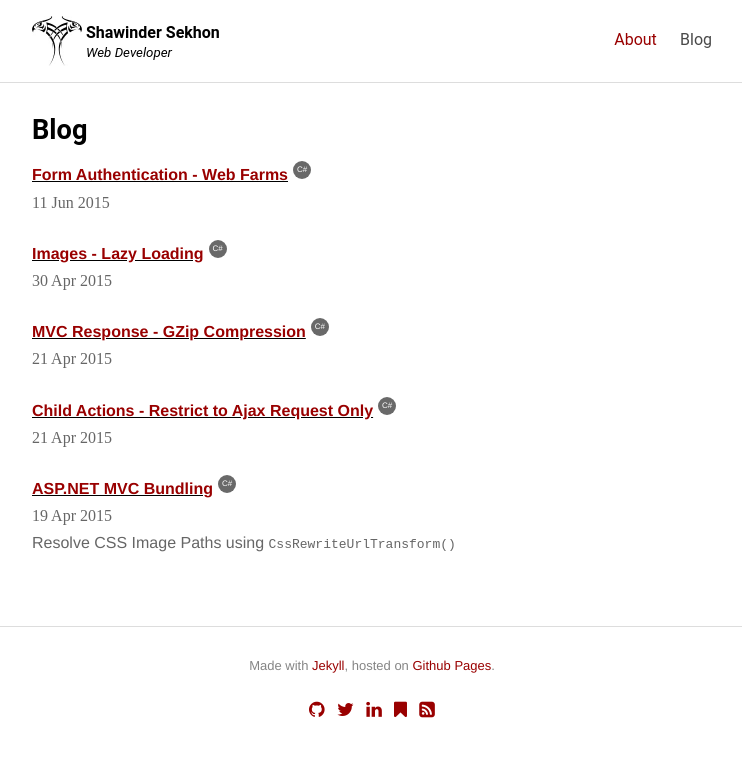
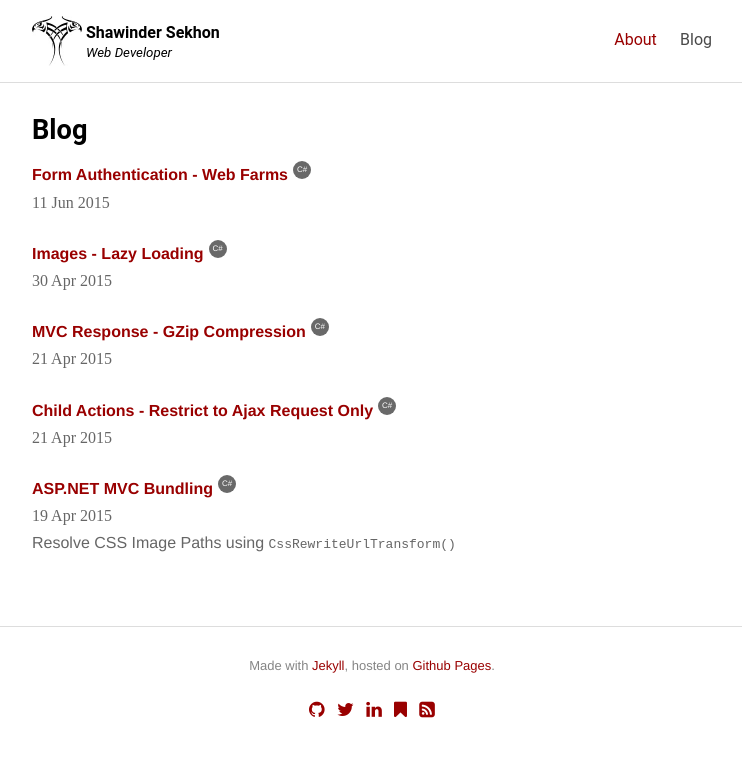
Before and after one commit to shawinder/shawinder.github.io, a Jekyll site: the page built from blog/index.html, in a window 1280 px wide. Shown: the top 757 px of the page, without its empty margins (268-1010 px from the left). Built offline with Jekyll 4.4.1, drawn with Linux system fonts in a browser that asks for light colours; nearby versions of some CDN libraries.

Commit message:
Update index.html

```diff
--- a/blog/index.html
+++ b/blog/index.html
@@ -10,7 +10,7 @@
   <ul class="posts">
     {% for post in site.posts %}
       <li>
-        <strong><u><a href="{{ post.url }}">{{ post.title }}</a></u></strong> <span class="badge" data-badge="C#"></span>
+        <strong><a href="{{ post.url }}">{{ post.title }}</a></strong> <span class="badge" data-badge="C#"></span>
         <br />
         <span class="date">{{ post.date | date_to_string }}</span>
         <br />
```
